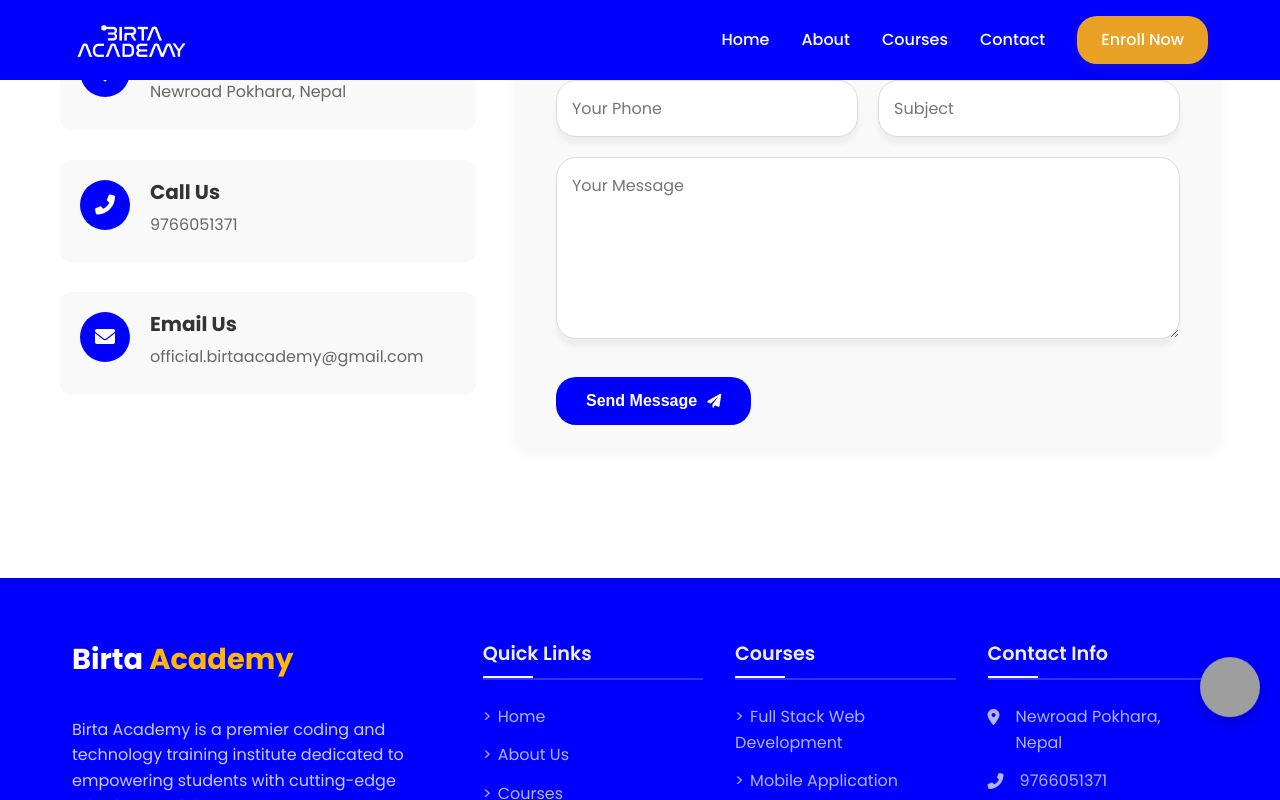
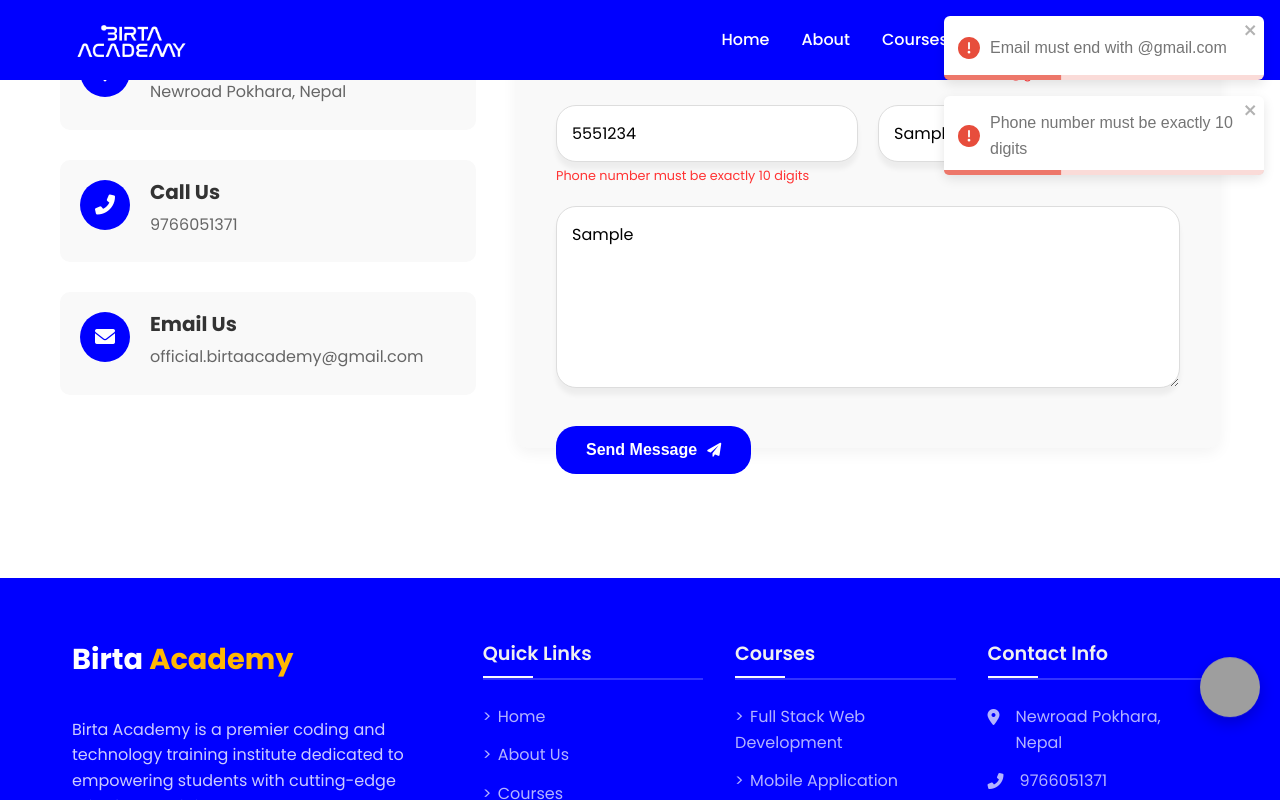
Before and after one commit to anushadhakal/BirtaAcademy, a React (Vite) app: page / in a window 1280 px wide. Both pictures are taken after typing "Sample", "name@example.com", "5551234", "Sample", "Sample" into the empty fields and a click on the button "Send Message". Shown: the part 2942-3742 px from the top of the page. Built offline with nearby package versions, Linux system fonts and the light colour scheme; grey boxes are pictures that could not be loaded.

Commit message:
validation

```diff
--- a/package.json
+++ b/package.json
@@ -1 +1 @@
-{"homepage":"https://anushadhakal.github.io/BirtaAcademy","name":"json","private":true,"version":"0.0.0","type":"module","scripts":{"predeploy":"vite build","deploy":"gh-pages -d dist","dev":"vite","build":"vite build","lint":"eslint .","preview":"vite preview"},"dependencies":{"gh-pages":"^6.3.0","react":"^19.0.0","react-dom":"^19.0.0","react-google-recaptcha":"^3.1.0","react-icons":"^5.5.0"},"devDependencies":{"@eslint/js":"^9.21.0","@types/react":"^19.0.10","@types/react-dom":"^19.0.4","@vitejs/plugin-react":"^4.3.4","eslint":"^9.21.0","eslint-plugin-react-hooks":"^5.1.0","eslint-plugin-react-refresh":"^0.4.19","globals":"^15.15.0","vite":"^6.2.0"}}
+{"homepage":"https://anushadhakal.github.io/BirtaAcademy","name":"json","private":true,"version":"0.0.0","type":"module","scripts":{"predeploy":"vite build","deploy":"gh-pages -d dist","dev":"vite","build":"vite build","lint":"eslint .","preview":"vite preview"},"dependencies":{"gh-pages":"^6.3.0","react":"^19.0.0","react-dom":"^19.0.0","react-google-recaptcha":"^3.1.0","react-icons":"^5.5.0","react-toastify":"^11.0.5"},"devDependencies":{"@eslint/js":"^9.21.0","@types/react":"^19.0.10","@types/react-dom":"^19.0.4","@vitejs/plugin-react":"^4.3.4","eslint":"^9.21.0","eslint-plugin-react-hooks":"^5.1.0","eslint-plugin-react-refresh":"^0.4.19","globals":"^15.15.0","vite":"^6.2.0"}}
--- a/src/components/Contact/Contact.jsx
+++ b/src/components/Contact/Contact.jsx
@@ -1,6 +1,8 @@
 // ContactUs.jsx
 import React, { useState } from 'react';
 import styles from './Contact.module.css';
+import { ToastContainer, toast } from 'react-toastify';
+import 'react-toastify/dist/ReactToastify.css';
 
 const Contact = () => {
   const [formData, setFormData] = useState({
@@ -11,16 +13,69 @@
     message: ''
   });
 
+  const [errors, setErrors] = useState({
+    email: '',
+    phone: ''
+  });
+
+  const validateEmail = (email) => {
+    if (!email.endsWith('@gmail.com')) {
+      return 'Email must end with @gmail.com';
+    }
+    return '';
+  };
+
+  const validatePhone = (phone) => {
+    if (phone && (phone.length !== 10 || !/^\d+$/.test(phone))) {
+      return 'Phone number must be exactly 10 digits';
+    }
+    return '';
+  };
+
   const handleChange = (e) => {
     const { name, value } = e.target;
     setFormData(prevState => ({
       ...prevState,
       [name]: value
     }));
+
+    // Clear errors when user starts typing
+    if (name === 'email' || name === 'phone') {
+      setErrors(prev => ({
+        ...prev,
+        [name]: ''
+      }));
+    }
   };
 
   const handleSubmit = (e) => {
     e.preventDefault();
+
+    // Validate form
+    const emailError = validateEmail(formData.email);
+    const phoneError = validatePhone(formData.phone);
+
+    if (emailError || phoneError) {
+      setErrors({
+        email: emailError,
+        phone: phoneError
+      });
+
+      if (emailError) {
+        toast.error(emailError);
+      }
+
+      if (phoneError) {
+        toast.error(phoneError);
+      }
+
+      return;
+    }
+
+    // Form is valid - process submission
+    toast.success('Message sent successfully!');
+
+    // Reset form
     setFormData({
       name: '',
       email: '',
@@ -33,14 +88,16 @@
   return (
     <section id="contact" className={styles.contactSection}>
       <div className={styles.container}>
+        <ToastContainer position="top-right" autoClose={3000} />
+
         <div className={styles.contactHeader}>
-          <h2><span > Get </span>In Touch</h2>
+          <h2><span>Get</span> In Touch</h2>
           <p>Get in touch with our team for any inquiries.</p>
         </div>
 
         <div className={styles.contactWrapper}>
           <div className={styles.contactInfo}>
-              <h1>For Any <span>Queries</span> </h1>
+              <h1>For Any <span>Queries</span></h1>
             <div className={styles.infoCard}>
               <div className={styles.iconWrapper}>
                 <i className="fas fa-map-marker-alt"></i>
@@ -73,7 +130,6 @@
           </div>
 
           <div className={styles.contactForm}>
-
             <form onSubmit={handleSubmit}>
               <div className={styles.formRow}>
                 <div className={styles.formGroup}>
@@ -92,9 +148,12 @@
                     name="email"
                     value={formData.email}
                     onChange={handleChange}
-                    placeholder="Your Email"
+                    placeholder="Your Email "
                     required
                   />
+                  {errors.email && (
+                    <span className={styles.errorText}>{errors.email}</span>
+                  )}
                 </div>
               </div>
 
@@ -105,8 +164,12 @@
                     name="phone"
                     value={formData.phone}
                     onChange={handleChange}
-                    placeholder="Your Phone"
+                    placeholder="Your Phone "
+                    required
                   />
+                  {errors.phone && (
+                    <span className={styles.errorText}>{errors.phone}</span>
+                  )}
                 </div>
                 <div className={styles.formGroup}>
                   <input
--- a/src/components/Contact/Contact.module.css
+++ b/src/components/Contact/Contact.module.css
@@ -267,3 +267,29 @@
     font-size: 16px;
   }
 }
+/* Add these styles to your existing Contact.module.css file */
+
+.errorText {
+  color: #ff3333;
+  font-size: 0.8rem;
+  margin-top: 4px;
+  display: block;
+}
+
+/* Toast notification custom styles (optional) */
+:global(.Toastify__toast) {
+  border-radius: 8px;
+  font-family: inherit;
+}
+
+:global(.Toastify__toast-body) {
+  font-size: 14px;
+}
+
+:global(.Toastify__toast--success) {
+  background-color: #51a351;
+}
+
+:global(.Toastify__toast--error) {
+  background-color: #bd362f;
+}
```
Also changed, not shown: 1 other file (tests, documents, lock files or other folders).
